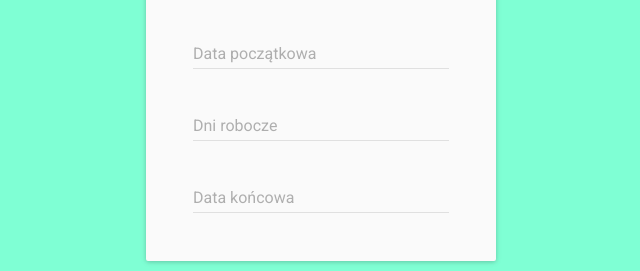
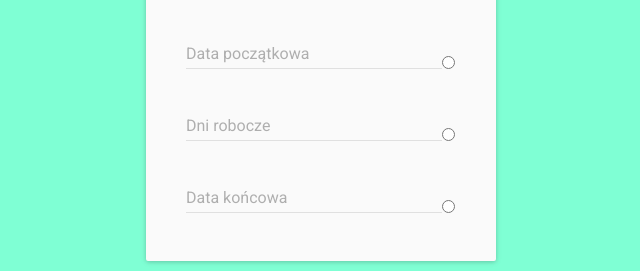
Before and after one commit to marrreg/kalkulator-dni-roboczych, a React app: page / in a window 1280 px wide. Shown: the part 337-608 px from the top of the page, 319-959 px from the left. Built offline with nearby package versions, Linux system fonts and the light colour scheme.

Commit message:
Restored basic radio buttons for fields 'freezing'

```diff
--- a/src/components/App.js
+++ b/src/components/App.js
@@ -272,6 +272,7 @@ class App extends React.Component {
   }
 
   handleChange(e, newDate) {
+    console.log(e);
     let occurrenceId;
     let occurrenceValue;
 
--- a/src/components/calc/FromDate.js
+++ b/src/components/calc/FromDate.js
@@ -7,6 +7,7 @@ import DatePicker from 'material-ui/DatePicker';
 class FromDate extends React.Component {
   render() {
     return (
+      <div id="from-date-area">
         <DatePicker
           id="fromDate"
           name="fromDate"
@@ -16,6 +17,11 @@ class FromDate extends React.Component {
           autoOk={true}
           disabled={this.props.checked}
           value={this.props.value} />
+        <RadioField
+            id="fromDateCheckbox"
+            checked={this.props.checked}
+            handleChange={this.props.handleChange} />
+      </div>
     );
   }
 }
@@ -23,7 +29,7 @@ class FromDate extends React.Component {
 FromDate.propTypes = {
   value: PropTypes.instanceOf(Date),
   checked: PropTypes.bool,
-  handleDateChange: PropTypes.func
+  handleDateChange: PropTypes.func,
 };
 
 export default FromDate;
--- a/src/components/calc/NumberOfWorkdays.js
+++ b/src/components/calc/NumberOfWorkdays.js
@@ -7,10 +7,16 @@ import RadioField from '../common/RadioField';
 class NumberOfWorkdays extends React.Component {
   render() {
     return (
-      <NumberField
-        value={this.props.value}
-        disabled={this.props.checked}
-        handleChange={this.props.handleChange} />
+      <div id="number-of-workdays-area">
+        <NumberField
+          value={this.props.value}
+          disabled={this.props.checked}
+          handleChange={this.props.handleChange} />
+        <RadioField
+          id="numberOfWorkdaysCheckbox"
+          checked={this.props.checked}
+          handleChange={this.props.handleChange} />
+      </div>
     );
   }
 }
--- a/src/components/calc/ToDate.js
+++ b/src/components/calc/ToDate.js
@@ -7,6 +7,7 @@ import DatePicker from 'material-ui/DatePicker';
 class toDate extends React.Component {
   render() {
     return (
+      <div id="to-date-area">
         <DatePicker
             id="toDate"
             name="toDate"
@@ -16,6 +17,11 @@ class toDate extends React.Component {
             autoOk={true}
             disabled={this.props.checked}
             value={this.props.value} />
+          <RadioField
+          id="toDateCheckbox"
+          checked={this.props.checked}
+          handleChange={this.props.handleChange} />
+      </div>
     );
   }
 }
--- a/src/components/common/RadioField.js
+++ b/src/components/common/RadioField.js
@@ -3,8 +3,9 @@ import PropTypes from 'prop-types';
 
 class RadioField extends React.Component {
   render() {
+    //<span class="input-group-addon">
     return (
-      <span class="input-group-addon">
+      <span class="query-checkbox">
         <input
           id={this.props.id}
           type="radio"
--- a/src/style.css
+++ b/src/style.css
@@ -43,6 +43,13 @@ h1 {
   animation: fade-in 400ms linear 300ms forwards;
 }
 
+#from-date-area, #number-of-workdays-area, #to-date-area {
+  display: flex;
+  flex-direction: row;
+  flex-wrap: nowrap;
+  align-items: flex-end;
+}
+
 @media all and (max-width: 480px) {
   #main-tile {
     margin-top: -10vh;
```
Lines whose indentation alone changed are shown as unchanged.
